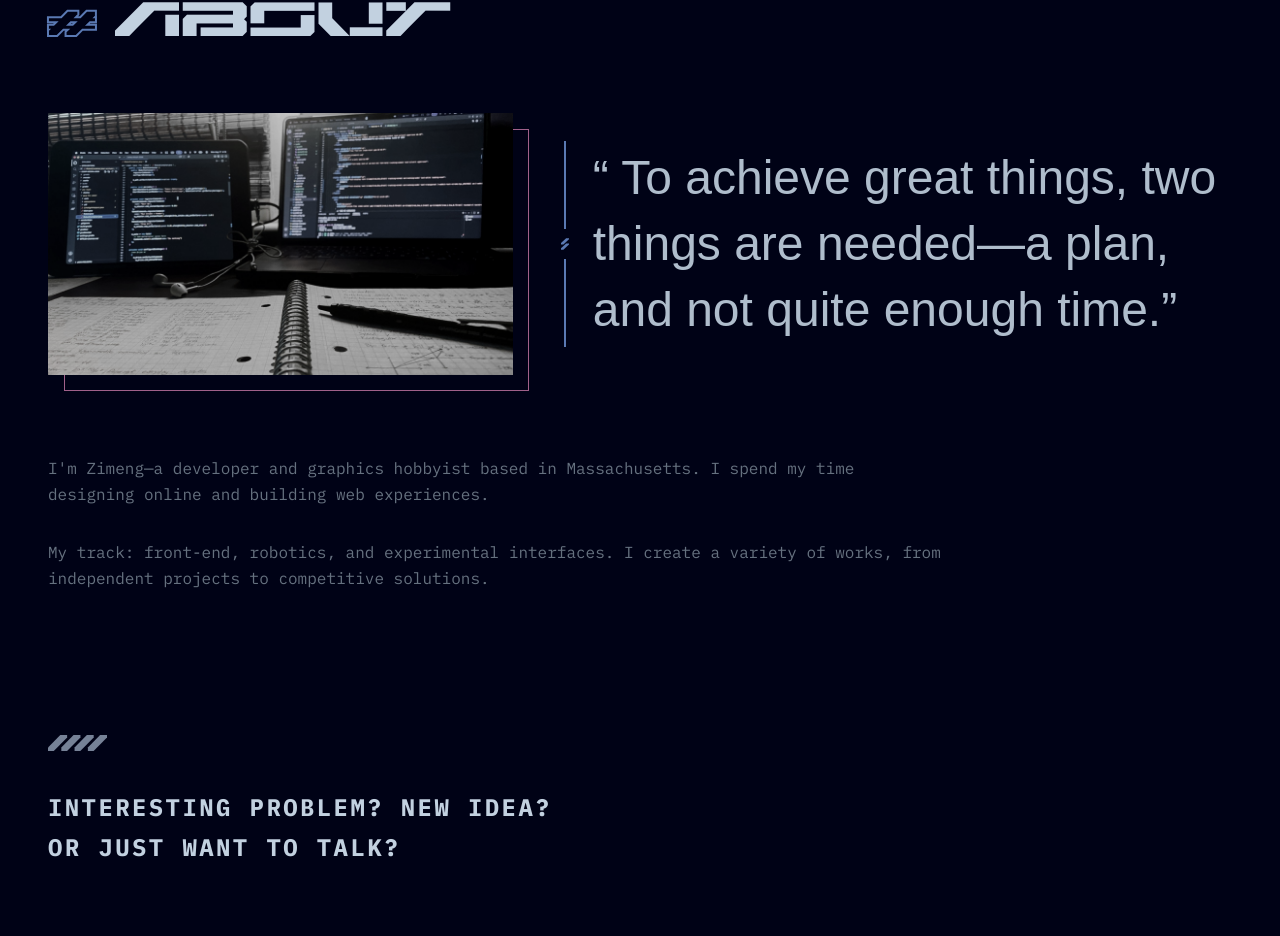
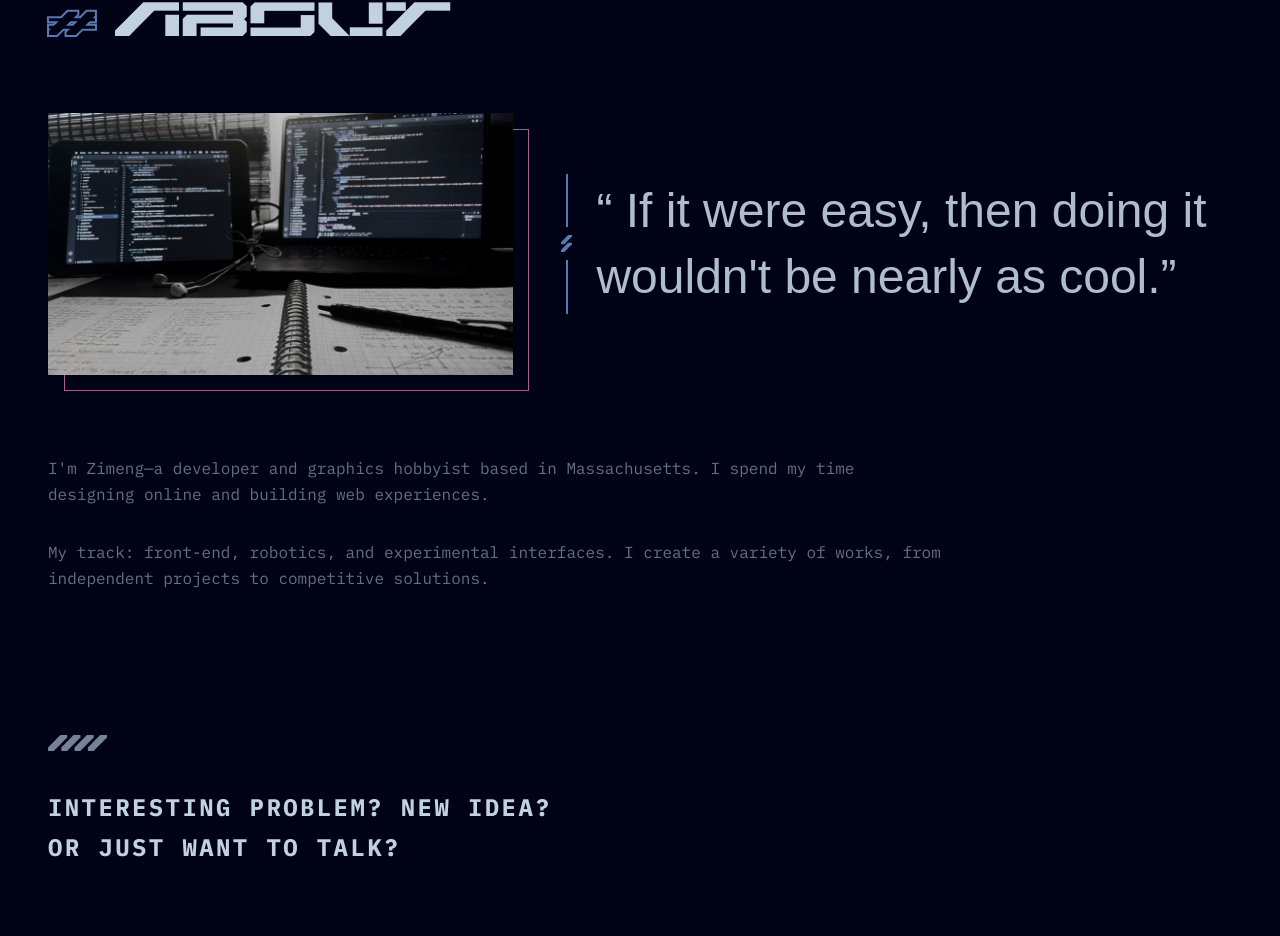
Before and after one commit to zmgzimeng/zimengs-realm, a Next.js app: page / in a window 1280 px wide. Shown: the part 3468-4404 px from the top of the page. Built offline with nearby package versions, Linux system fonts and the light colour scheme; a web font is replaced by a local one.

Commit message:
Motto update

```diff
--- a/src/components/About.tsx
+++ b/src/components/About.tsx
@@ -157,7 +157,7 @@ export default function About() {
 
               <blockquote className="py-2">
                 <p className="font-script text-3xl sm:text-4xl md:text-4xl lg:text-5xl text-silver1/90 leading-snug">
-                  “ To achieve great things, two things are needed—a plan, and not quite enough time.”
+                  “ If it were easy, then doing it wouldn't be nearly as cool.”
                 </p>
               </blockquote>
 
```
